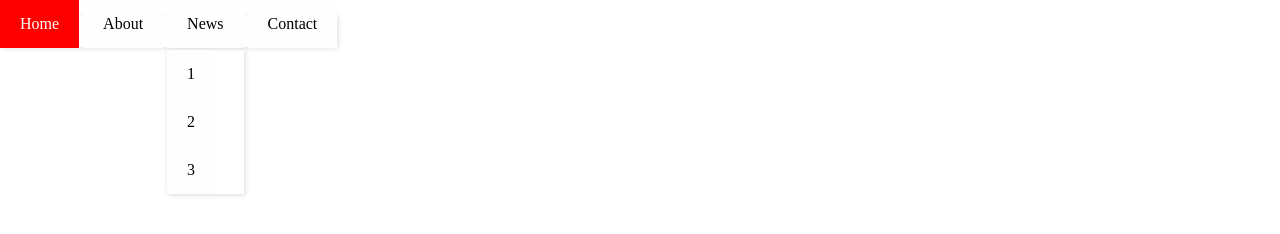
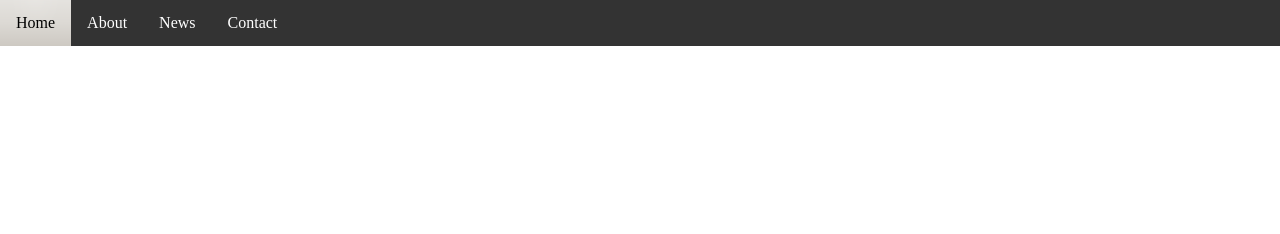
Before and after one commit to pira26/CSS, a plain HTML site: page Dropdown Menu/dropdown.html in a window 1280 px wide. Drawn offline with Linux system fonts and the light colour scheme.

Commit message:
dropdown

```diff
--- a/Dropdown Menu/dropdown.css
+++ b/Dropdown Menu/dropdown.css
@@ -1,48 +1,59 @@
 * {
-	margin: 0;
-	padding: 0;
+    margin: 0;
+    padding: 0;
 }
 
-#main {
-	display: inline;
-	padding: 0 0 15px;
-	box-shadow: 1px 1px 5px rgba(0, 0, 0, 0.15);
-	-webkit-box-shadow: 1px 1px 5px rgba(0, 0, 0, 0.15);
-	-moz-box-shadow: 1px 1px 5px rgba(0, 0, 0, 0.15);
-	-ms-box-shadow: 1px 1px 5px rgba(0, 0, 0, 0.15);
-	-o-box-shadow: 1px 1px 5px rgba(0, 0, 0, 0.15);
+ul {
+    list-style-type: none;
+    overflow: hidden;
+    background-color: #333;
 }
 
-#main li {
-	position: relative;
-	display: inline-block;
-	padding: 15px 20px;
-	background-color: #fefefe;
-	cursor: pointer;
+li {
+    float: left;
 }
 
-#main li:hover {
-	background-color: red;
-	color: #fff;
+li a, .dropbtn {
+    display: inline-block;
+    color: #fff;
+    text-align: center;
+    padding: 14px 16px;
+    text-decoration: none;
 }
 
-#dropdown {
-	position: absolute;
-	top: 50px;
-	left: 0;
-	z-index: 2;
-	box-shadow: 1px 1px 5px rgba(0, 0, 0, 0.15);
-	-webkit-box-shadow: 1px 1px 5px rgba(0, 0, 0, 0.15);
-	-moz-box-shadow: 1px 1px 5px rgba(0, 0, 0, 0.15);
-	-ms-box-shadow: 1px 1px 5px rgba(0, 0, 0, 0.15);
-	-o-box-shadow: 1px 1px 5px rgba(0, 0, 0, 0.15);
+li a:hover, .dropdown:hover .dropbtn {
+    background-color: #DCD9D4;
+    background-image: linear-gradient(to bottom, rgba(255,255,255,0.50) 0%, rgba(0,0,0,0.50) 100%), radial-gradient(at 50% 0%, rgba(255,255,255,0.10) 0%, rgba(0,0,0,0.50) 50%);
+    background-blend-mode: soft-light,screen;
+    color: #000;
 }
 
-#dropdown li {
-	color: #000;
+li.dropdown {
+    display: inline-block;
 }
 
-#dropdown li:hover {
-	opacity: 1;
-	visibility: visible;
+.dropdown-content {
+    display: none;
+    position: absolute;
+    background-color: #f9f9f9;
+    min-width: 160px;
+    box-shadow: 0px 8px 16px 0px rgba(0,0,0,0.2);
+    z-index: 1;
 }
+
+.dropdown-content a {
+    color: #000;
+    padding: 12px 16px;
+    text-decoration: none;
+    display: block;
+    text-align: left;
+}
+
+.dropdown-content a:hover {
+    background-color: #333;
+    color: #fff;
+}
+
+.dropdown:hover .dropdown-content {
+    display: block;
+}
--- a/Dropdown Menu/dropdown.html
+++ b/Dropdown Menu/dropdown.html
@@ -1,22 +1,28 @@
 <!DOCTYPE html>
 <html lang="en">
+
 <head>
 	<meta charset="UTF-8">
+	<meta name="viewport" content="width=device-width, initial-scale=1.0">
+	<meta http-equiv="X-UA-Compatible" content="ie=edge">
 	<title>Dropdown</title>
 	<link rel="stylesheet" href="./dropdown.css">
 </head>
+
 <body>
-	<ul id="main">
-		<li>Home</li>
-		<li>About</li>
-		<li>News
-			<ul id="dropdown">
-				<li>1</li>
-				<li>2</li>
-				<li>3</li>
-			</ul>
-		</li>
-		<li>Contact</li>
+	<ul>
+	  <li><a href="#home">Home</a></li>
+	  <li><a href="#about">About</a></li>
+	  <li class="dropdown">
+	    <a href="javascript:void(0)" class="dropbtn">News</a>
+	    <div class="dropdown-content">
+	      <a href="#">Link 1</a>
+	      <a href="#">Link 2</a>
+	      <a href="#">Link 3</a>
+	    </div>
+	  </li>
+		<li><a href="#contact">Contact</a></li>
 	</ul>
 </body>
+
 </html>
```
